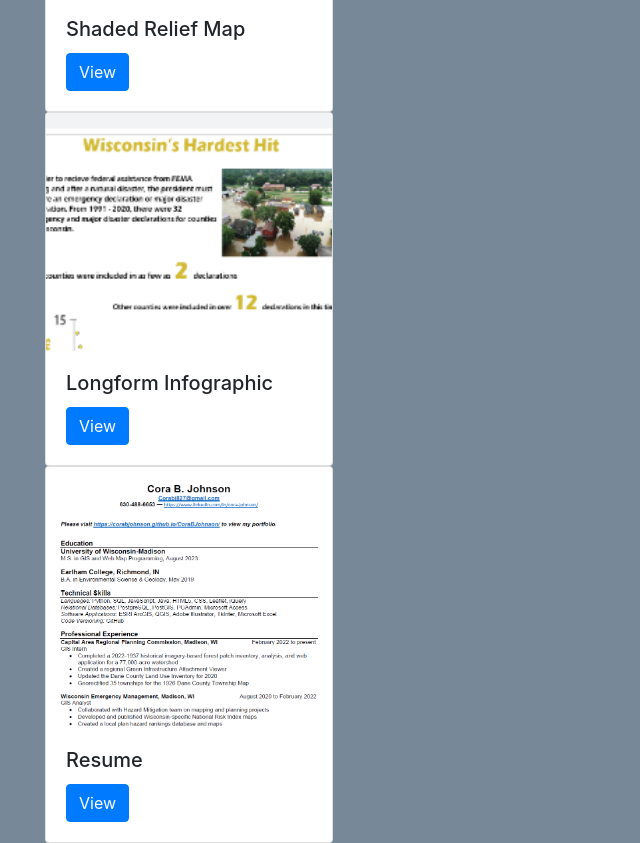
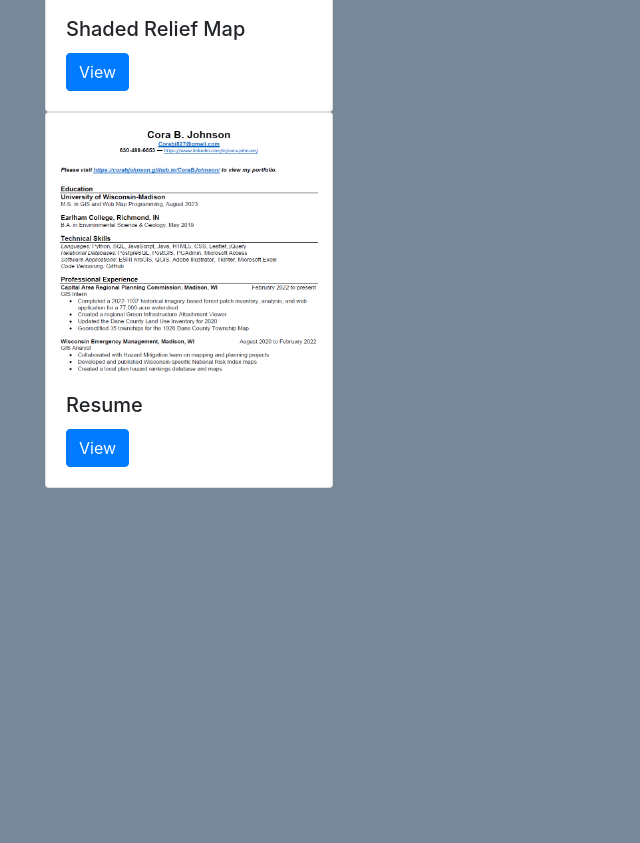
Before and after one commit to CoraBJohnson/CoraBJohnson, a plain HTML site: page index.html in a window 1280 px wide. Shown: the part 1181-2024 px from the top of the page, without its empty margins (0-640 px from the left). After the commit the page ends 1669 px from the top, so only its background shows below. Drawn offline with Linux system fonts and the light colour scheme.

Commit message:
remove infographic

```diff
--- a/index.html
+++ b/index.html
@@ -49,17 +49,6 @@
           </div></div>
 
 
-      <div class="col-md-4 col-xs-6">
-          <div class="card" style="width: 18rem;">
-          <img src="infographic_tile.PNG" class="card-img-top" alt="...">
-          <div class="card-body">
-          <h5 class="card-title">Longform Infographic</h5>
-          <a href="CJohnson_Lab3_infographic.png" class="btn btn-primary">View</a>
-          </div>
-          </div></div>
-
-
-
 
       <div class="col-md-4 col-xs-6">
           <div class="card" style="width: 18rem;">
```
Also changed, not shown: CJohnson_Lab3_infographic.png (deleted), infographic_tile.PNG (deleted).
